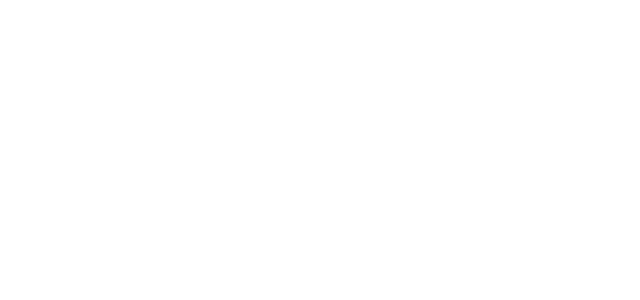
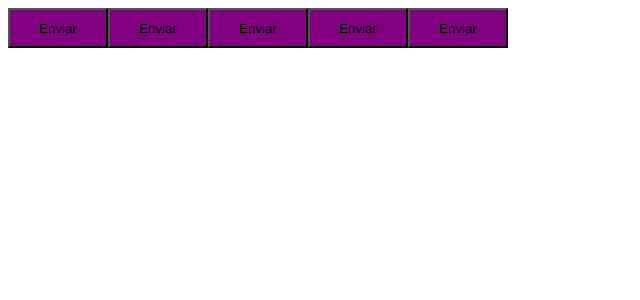
Before and after one commit to J-Breno/reactJs_rocketseat, a React (Vite) app in the folder projetos/02-ignite-timer/: page / in a window 1280 px wide. Shown: the top 300 px of the page, without its empty margins (0-640 px from the left). Built offline with nearby package versions, Linux system fonts and the light colour scheme.

Commit message:
Entendendo a configuração de themes no styled components

```diff
--- a/projetos/02-ignite-timer/src/App.tsx
+++ b/projetos/02-ignite-timer/src/App.tsx
@@ -1,10 +1,17 @@
+import { ThemeProvider } from "styled-components";
+import { Button } from "./components/Button";
+import { defaultTheme } from "./styles/themes/default";
+
 export function App() {
-
   return (
-    <>
-
-    </>
+    <ThemeProvider theme={defaultTheme}>
+      <Button />
+      <Button />
+      <Button />
+      <Button />
+      <Button />
+    </ThemeProvider>
   )
 }
 
-export default App
+export default App;
--- /dev/null
+++ b/projetos/02-ignite-timer/src/components/Button.styles.ts
@@ -0,0 +1,25 @@
+import styled, { css } from "styled-components";
+
+export type ButtonVariant = 'primary' | 'secondary' | 'danger' | 'sucess';
+
+interface ButtonContainerProps {
+    variant: ButtonVariant;
+}
+
+const buttonVariants = {
+    primary: 'purple',
+    secondary: 'orange',
+    danger: 'red',
+    sucess: 'green'
+};
+
+export const ButtonContainer = styled.button<ButtonContainerProps>`
+    width: 100px;
+    height: 40px;
+
+    ${props => {
+        return css`
+            background-color: ${buttonVariants[props.variant]};
+        `
+    }}
+`
--- /dev/null
+++ b/projetos/02-ignite-timer/src/components/Button.tsx
@@ -0,0 +1,13 @@
+import { ButtonContainer, type ButtonVariant } from "./Button.styles";
+
+interface ButtonProps {
+    variant?: ButtonVariant;
+}
+
+export function Button({variant = 'primary'} : ButtonProps) {
+    return (
+        <>
+            <ButtonContainer variant={variant}>Enviar</ButtonContainer>
+        </>
+    );
+}
--- /dev/null
+++ b/projetos/02-ignite-timer/src/styles/themes/default.ts
@@ -0,0 +1,4 @@
+export const defaultTheme = {
+    primary: 'purple',
+    secondary: 'orange'
+}
```
